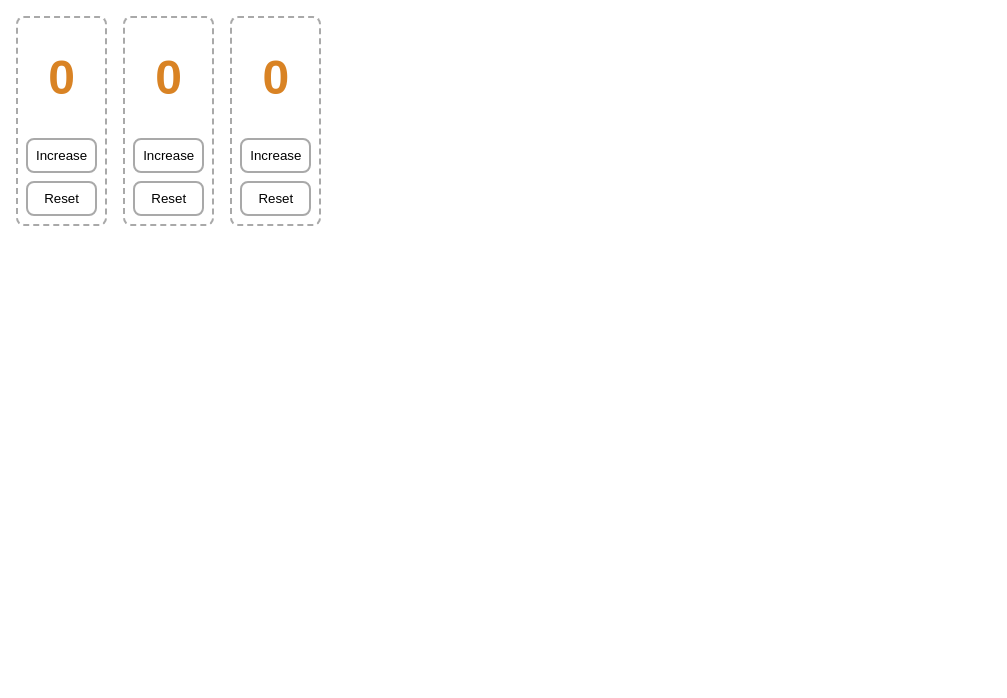
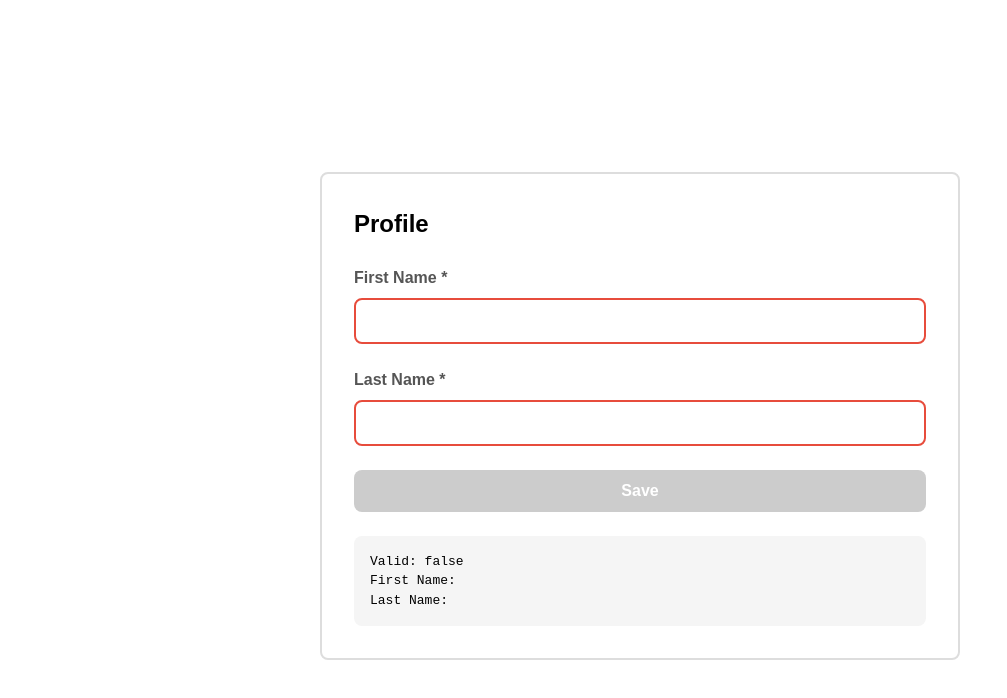
Before and after one commit to thinktecture/signals-workshop, an Angular app: page / in a window 1280 px wide. Shown: the top 698 px of the page, without its empty margins (0-1007 px from the left). Built offline with nearby package versions, Linux system fonts and the light colour scheme.

Commit message:
feat: add profile component with signal form

```diff
--- a/src/app/app.html
+++ b/src/app/app.html
@@ -1,3 +1 @@
-<app-counter />
-<app-counter />
-<app-counter />
+<app-profile />
--- a/src/app/app.ts
+++ b/src/app/app.ts
@@ -1,9 +1,9 @@
 import { Component } from '@angular/core';
-import { Counter } from './counter/counter';
+import { Profile } from './profile/profile';
 
 @Component({
   selector: 'app-root',
-  imports: [Counter],
+  imports: [Profile],
   templateUrl: './app.html',
   styleUrl: './app.scss',
 })
--- a/src/app/counter/counter.html
+++ /dev/null
@@ -1,4 +0,0 @@
-<p [style.color]="color()">{{ counter }}</p>
-
-<button (click)="increment()">Increase</button>
-<button (click)="reset()">Reset</button>
--- a/src/app/counter/counter.scss
+++ /dev/null
@@ -1,31 +0,0 @@
-:host {
-  display: inline-flex;
-  flex-direction: column;
-
-  border: 2px dashed darkgray;
-  border-radius: 0.5rem;
-  padding: 0.5rem;
-  gap: 0.5rem;
-}
-
-p {
-  margin: 1rem;
-
-  text-align: center;
-
-  font-size: 3rem;
-  font-weight: bold;
-}
-
-button {
-  background: none;
-  border: 2px solid darkgray;
-  border-radius: 0.5rem;
-  padding: 0.5rem;
-
-  cursor: pointer;
-
-  &:hover {
-    background: lightgray;
-  }
-}
--- a/src/app/counter/counter.ts
+++ /dev/null
@@ -1,44 +0,0 @@
-import { Component } from '@angular/core';
-
-let id = 1;
-
-function colorPicker(colors: string[]): (n: number) => string {
-  const numColors = colors.length;
-  return (n) => colors[n % numColors];
-}
-
-const nthColor = colorPicker(['#d98324', '#a40606', '#0f4c5c', '#6c9a8b', '#c1d7ae']);
-
-@Component({
-  selector: 'app-counter',
-  imports: [],
-  templateUrl: './counter.html',
-  styleUrls: ['./counter.scss'],
-})
-export class Counter {
-  private readonly storageKey = `counter${id++}`;
-
-  private readonly restored = Number(sessionStorage.getItem(this.storageKey));
-
-  protected counter = this.restored || 0;
-
-  protected color(): string {
-    console.log('running', this.storageKey);
-    return nthColor(this.counter);
-  }
-
-  protected increment(): void {
-    this.counter = this.counter + 1;
-    this.persist();
-  }
-
-  protected reset(): void {
-    this.counter = 0;
-    this.persist();
-  }
-
-  private persist(): void {
-    sessionStorage.setItem(this.storageKey, String(this.counter));
-    console.log('persisted', this.storageKey);
-  }
-}
--- /dev/null
+++ b/src/app/profile/profile.html
@@ -0,0 +1,43 @@
+<form>
+  <h2>Profile</h2>
+  <div class="form-field">
+    <label for="firstName">First Name *</label>
+    <input
+      id="firstName"
+      [formField]="personForm.firstName"
+      [class.invalid]="!personForm.firstName().valid()"
+    />
+
+    @if (personForm.firstName().touched() && !personForm.firstName().valid()) {
+      <div class="error-message">
+        {{ personForm.firstName().errors()[0].message }}
+      </div>
+    }
+  </div>
+
+  <div class="form-field">
+    <label for="lastName">Last Name *</label>
+    <input
+      id="lastName"
+      type="text"
+      [formField]="personForm.lastName"
+      [class.invalid]="!personForm.lastName().valid()"
+    />
+
+    @if (personForm.lastName().touched() && !personForm.lastName().valid()) {
+      <div class="error-message">
+        <div class="error-message">
+          {{ personForm.lastName().errors()[0].message }}
+        </div>
+      </div>
+    }
+  </div>
+
+  <button type="submit" [disabled]="!personForm().valid()">Save</button>
+
+  <div class="debug-info">
+    <pre>Valid: {{ personForm().valid() }}</pre>
+    <pre>First Name: {{ personModel().firstName }}</pre>
+    <pre>Last Name: {{ personModel().lastName }}</pre>
+  </div>
+</form>
--- /dev/null
+++ b/src/app/profile/profile.scss
@@ -0,0 +1,76 @@
+:host {
+  display: flex;
+  align-items: center;
+  justify-content: center;
+  width: 100vw;
+  height: 100vh;
+}
+
+form {
+  width: 40rem;
+  margin: 2rem auto;
+  padding: 2rem;
+  border: 2px solid #ddd;
+  border-radius: 0.5rem;
+  display: flex;
+  flex-direction: column;
+  gap: 1.5rem;
+}
+
+.form-field {
+  display: flex;
+  flex-direction: column;
+  gap: 0.5rem;
+}
+
+label {
+  font-weight: bold;
+  color: #555;
+}
+
+input {
+  padding: 0.75rem;
+  border: 2px solid #ddd;
+  border-radius: 0.5rem;
+  font-size: 1rem;
+
+  &:focus {
+    outline: none;
+    border-color: #4a90e2;
+  }
+
+  &.invalid {
+    border-color: #e74c3c;
+  }
+}
+
+.error-message {
+  color: #e74c3c;
+  font-size: 0.875rem;
+}
+
+button {
+  padding: 0.75rem 1.5rem;
+  background-color: #4a90e2;
+  color: white;
+  border: none;
+  border-radius: 0.5rem;
+  font-size: 1rem;
+  font-weight: bold;
+  cursor: pointer;
+
+  &:hover:not(:disabled) {
+    background-color: #357abd;
+  }
+
+  &:disabled {
+    background-color: #ccc;
+    cursor: not-allowed;
+  }
+}
+
+.debug-info {
+  padding: 1rem;
+  background-color: #f5f5f5;
+  border-radius: 0.5rem;
+}
--- /dev/null
+++ b/src/app/profile/profile.ts
@@ -0,0 +1,31 @@
+import { Component, signal } from '@angular/core';
+import { form, FormField, minLength, required } from '@angular/forms/signals';
+
+interface Person {
+  firstName: string;
+  lastName: string;
+}
+
+@Component({
+  selector: 'app-profile',
+  imports: [FormField],
+  templateUrl: './profile.html',
+  styleUrl: './profile.scss',
+})
+export class Profile {
+  personModel = signal<Person>({
+    firstName: '',
+    lastName: '',
+  });
+
+  personForm = form(this.personModel, (path) => {
+    required(path.firstName, { message: 'First name is required' });
+    minLength(path.firstName, 3, {
+      message: 'First name must be at least 3 characters long',
+    });
+    required(path.lastName, { message: 'Last name is required' });
+    minLength(path.lastName, 3, {
+      message: 'Last name must be at least 3 characters long',
+    });
+  });
+}
```
